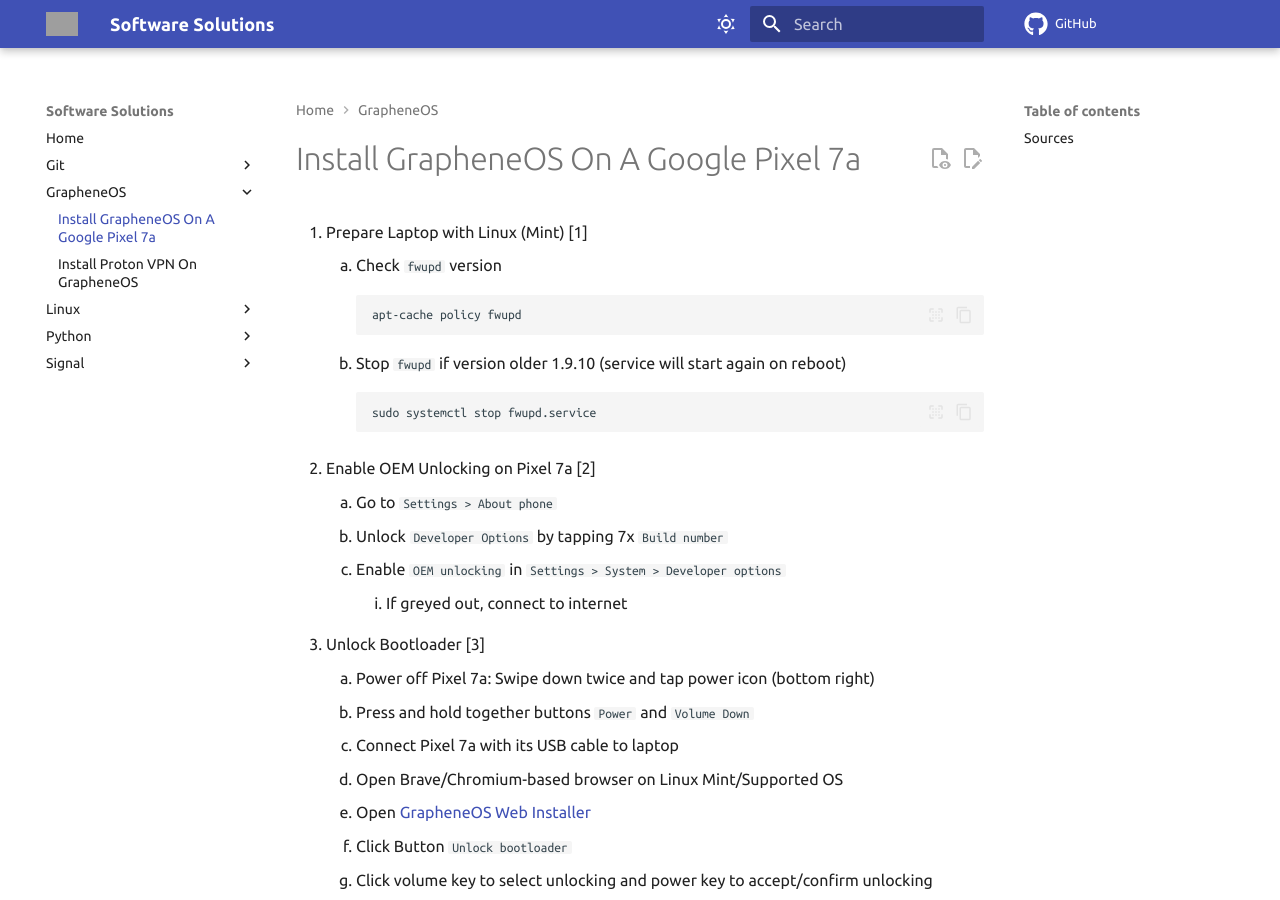
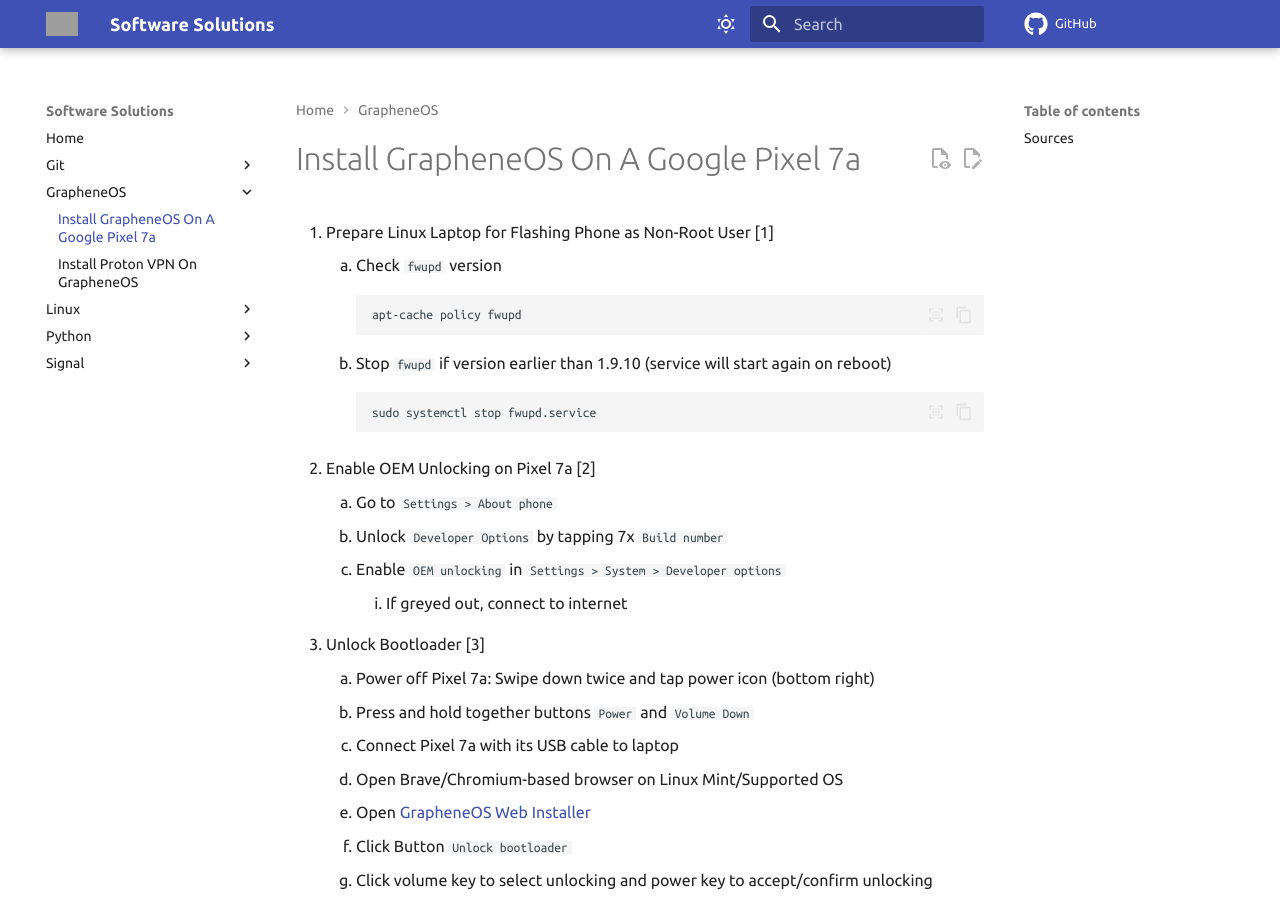
Before and after one commit to danieldreke/software-solutions, an MkDocs documentation site: the page built from docs/grapheneos/install-grapheneos-on-google-pixel-7a.md, in a window 1280 px wide and 900 px high. Built offline with MkDocs 1.6.1 and Material for MkDocs 9.7.7, drawn with Linux system fonts in a browser that asks for light colours; comment, search, counter and statistics services are not loaded; grey boxes are pictures that could not be loaded.

Commit message:
Update step description

````diff
--- a/docs/grapheneos/install-grapheneos-on-google-pixel-7a.md
+++ b/docs/grapheneos/install-grapheneos-on-google-pixel-7a.md
@@ -1,11 +1,11 @@
 # Install GrapheneOS on a Google Pixel 7a
 
-1. Prepare Laptop with Linux (Mint) [1]
+1. Prepare Linux Laptop for Flashing Phone as Non-Root User [1]
     1. Check `fwupd` version
         ```
         apt-cache policy fwupd
         ```
-    1. Stop `fwupd` if version older 1.9.10 (service will start again on reboot)
+    1. Stop `fwupd` if version earlier than 1.9.10 (service will start again on reboot)
         ```
         sudo systemctl stop fwupd.service
         ```
````
